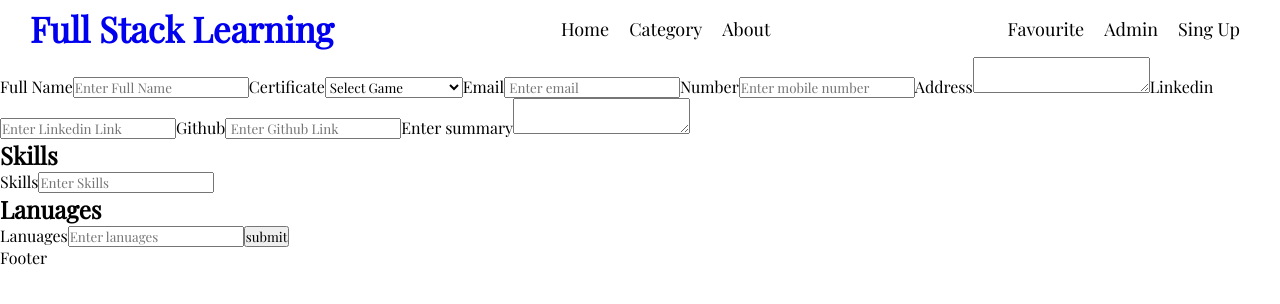
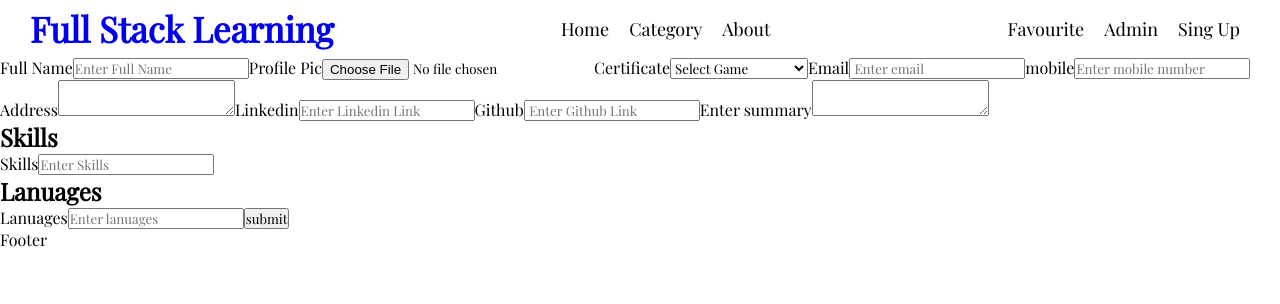
Before and after one commit to sachinkumarsain/Hiring-ClientSide, a React (Create React App) app: page /admin in a window 1280 px wide. Shown: the top 304 px of the page. Built offline with nearby package versions, Linux system fonts and the light colour scheme.

Commit message:
image send backend

```diff
--- a/src/Admin/Admin.js
+++ b/src/Admin/Admin.js
@@ -14,20 +14,24 @@ function Admin() {
     function onSubmit(data) {
         console.log(data);
 
-        // axios.post('http://localhost:8080/admin', { data })
-        //     .then((result) => {
-        //         if (result.status === 200) {
-        //             alert(result.data)
-        //         }
-        //         else if (result.status === 202) {
-        //             alert(result.data)
-        //         }
-        //     });
+        axios.post('http://localhost:8080/admin', { data },
+        {
+          headers: {
+            'Content-Type': 'multipart/form-data',
+          }})
+            .then((result) => {
+                if (result.status === 200) {
+                    console.log(result.data)
+                }
+                else if (result.status === 202) {
+                    alert(result.data)
+                }
+            });
     }
     return (
         <>
             <section>
-                <form onSubmit={handleSubmit(onSubmit)}>
+                <form onSubmit={handleSubmit(onSubmit)} encType='multipart/form-data '>
                     <lebal>Full Name</lebal>
                     <input
                         {
@@ -35,6 +39,11 @@ function Admin() {
                         placeholder='Enter Full Name' type='text'></input>
 
                     {errors.fullname && <p role="alert">Fullname is required</p>}
+
+
+                    <lebal >Profile Pic</lebal>
+                    <input placeholder='Enter Linkedin Link' type='file'{
+                        ...register('profilePic', { required: true, })}></input>{errors.profilePic && <p role="alert">profilePic is required</p>}
 
 
                     <lebal>Certificate</lebal>
@@ -58,9 +67,9 @@ function Admin() {
                     <input placeholder=' Enter email' type="email" {
                         ...register('email', { required: true, })}></input>{errors.email && <p role="alert">email is required</p>}
 
-                    <lebal>Number</lebal>
+                    <lebal>mobile</lebal>
                     <input type='number' placeholder='Enter mobile number'{
-                        ...register('email', { required: true, })}></input>{errors.email && <p role="alert">address is required</p>}
+                        ...register('mobile', { required: true, })}></input>{errors.mobile && <p role="alert">mobile is required</p>}
 
 
                     <lebal>Address</lebal>
```
